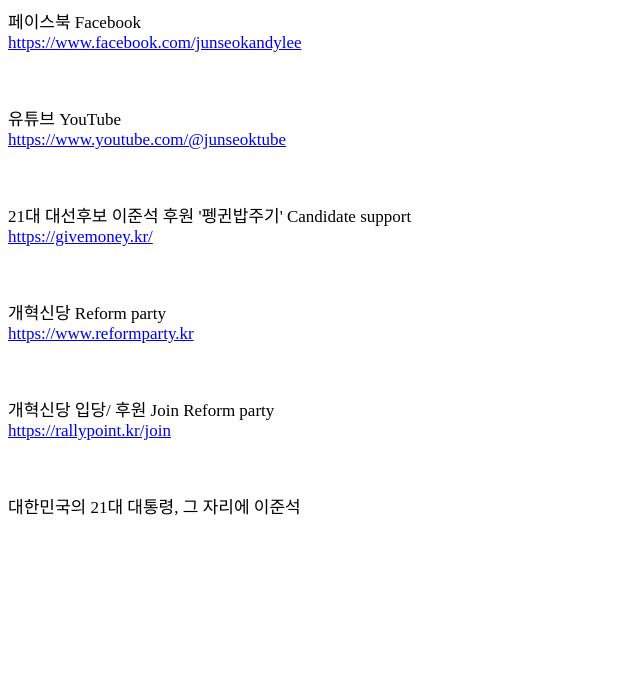
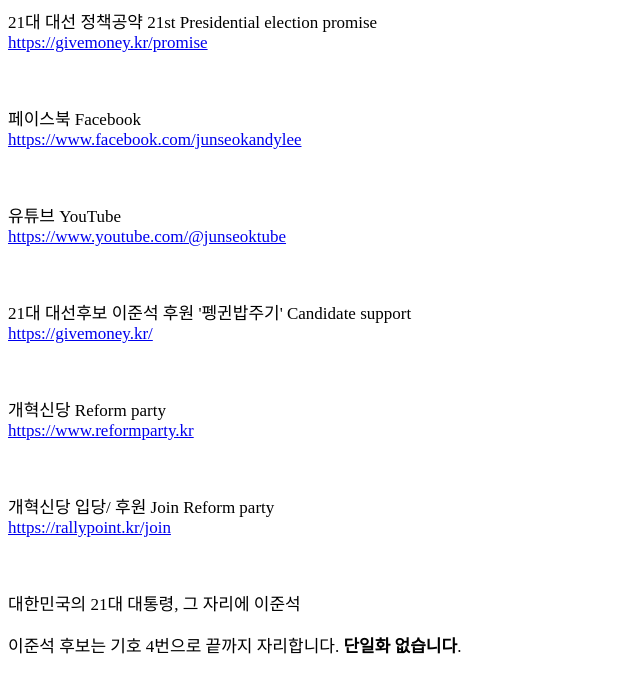
Before and after one commit to spinell21/spinell, a plain HTML site: page index.html in a window 1280 px wide. Shown: the whole page, without its empty margins (0-640 px from the left). Drawn offline with Linux system fonts and the light colour scheme.

Commit message:
대선 공약 추가

```diff
--- a/index.html
+++ b/index.html
@@ -5,6 +5,8 @@
 </head>
 
 <body>
+	<p style="font-size:17px">21대 대선 정책공약 21st Presidential election promise<br><a href="https://www.facebook.com/junseokandylee">https://givemoney.kr/promise</a></p>
+	<p><br></p>
 	<p style="font-size:17px">페이스북 Facebook<br><a href="https://www.facebook.com/junseokandylee">https://www.facebook.com/junseokandylee</a></p>
 	<p><br></p>
 	<p style="font-size:17px">유튜브 YouTube<br><a href="https://www.youtube.com/@junseoktube">https://www.youtube.com/@junseoktube</a></p>
@@ -16,6 +18,7 @@
 	<p style="font-size:17px">개혁신당 입당/ 후원 Join Reform party<br><a href="https://rallypoint.kr/join">https://rallypoint.kr/join</a></p>
 	<p><br></p>
 	<p style="font-size:17px">대한민국의 21대 대통령, 그 자리에 이준석</p>
+	<p style="font-size:17px">이준석 후보는 기호 4번으로 끝까지 자리합니다. <b>단일화 없습니다</b>.</p>
 </body>
 
 </html>
```
